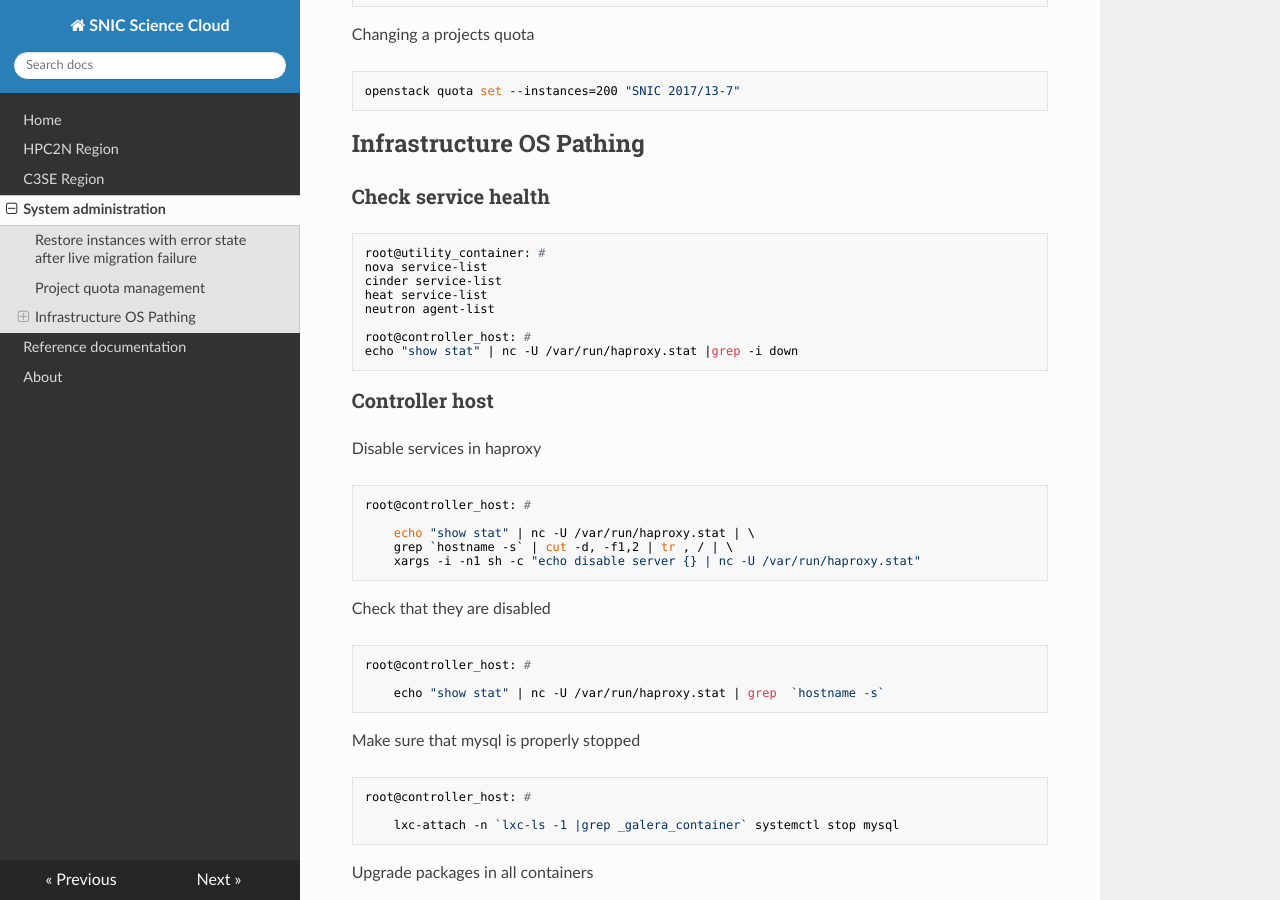
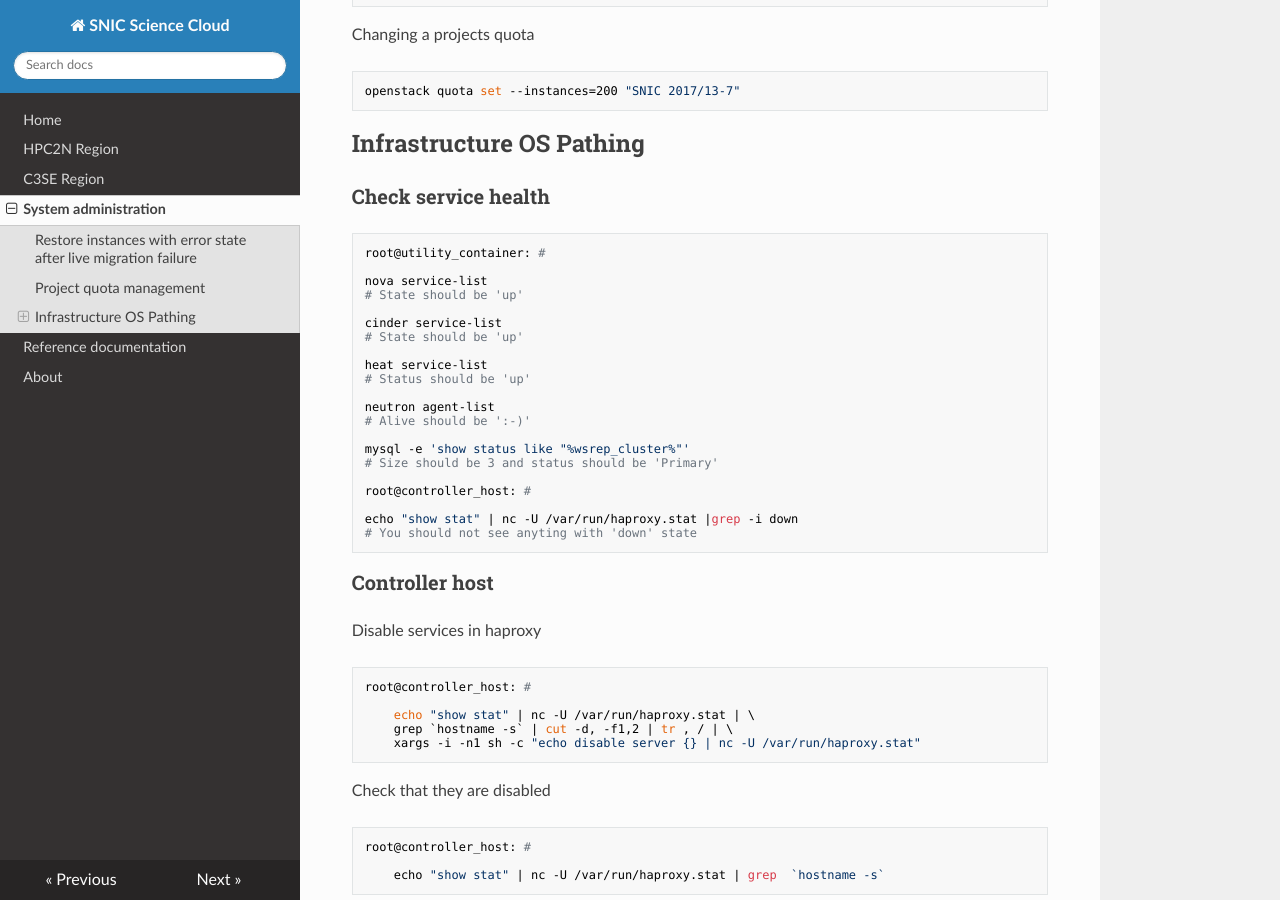
Before and after one commit to SNICScienceCloud/operators-documentation, an MkDocs documentation site: the page built from docs/sysadmin_common.md, in a window 1280 px wide and 900 px high, scrolled down 897 px. Built offline with MkDocs 1.6.1, drawn with Linux system fonts in a browser that asks for light colours; nearby versions of some CDN libraries; old or Windows-style settings are respelled for this version of MkDocs.

Commit message:
Added more ino about state

```diff
--- a/docs/sysadmin_common.md
+++ b/docs/sysadmin_common.md
@@ -39,13 +39,26 @@ Changing a projects quota
 
 
     root@utility_container: #
+
     nova service-list
+    # State should be 'up'
+
     cinder service-list
+    # State should be 'up'
+
     heat service-list
+    # Status should be 'up'
+
     neutron agent-list
+    # Alive should be ':-)'
+
+    mysql -e 'show status like "%wsrep_cluster%"'
+    # Size should be 3 and status should be 'Primary'
 
     root@controller_host: #
+
     echo "show stat" | nc -U /var/run/haproxy.stat |grep -i down
+    # You should not see anyting with 'down' state
 
 ### Controller host
 
```
